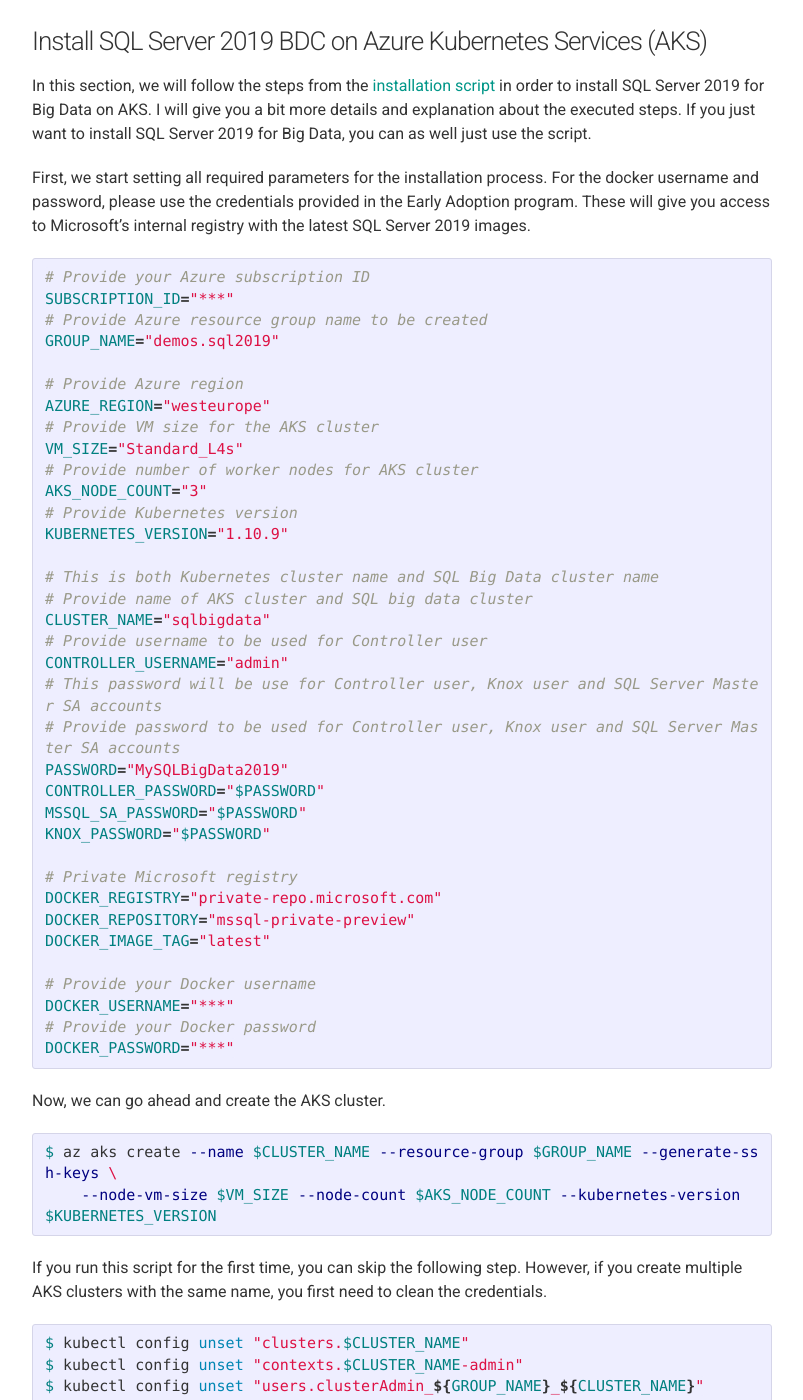
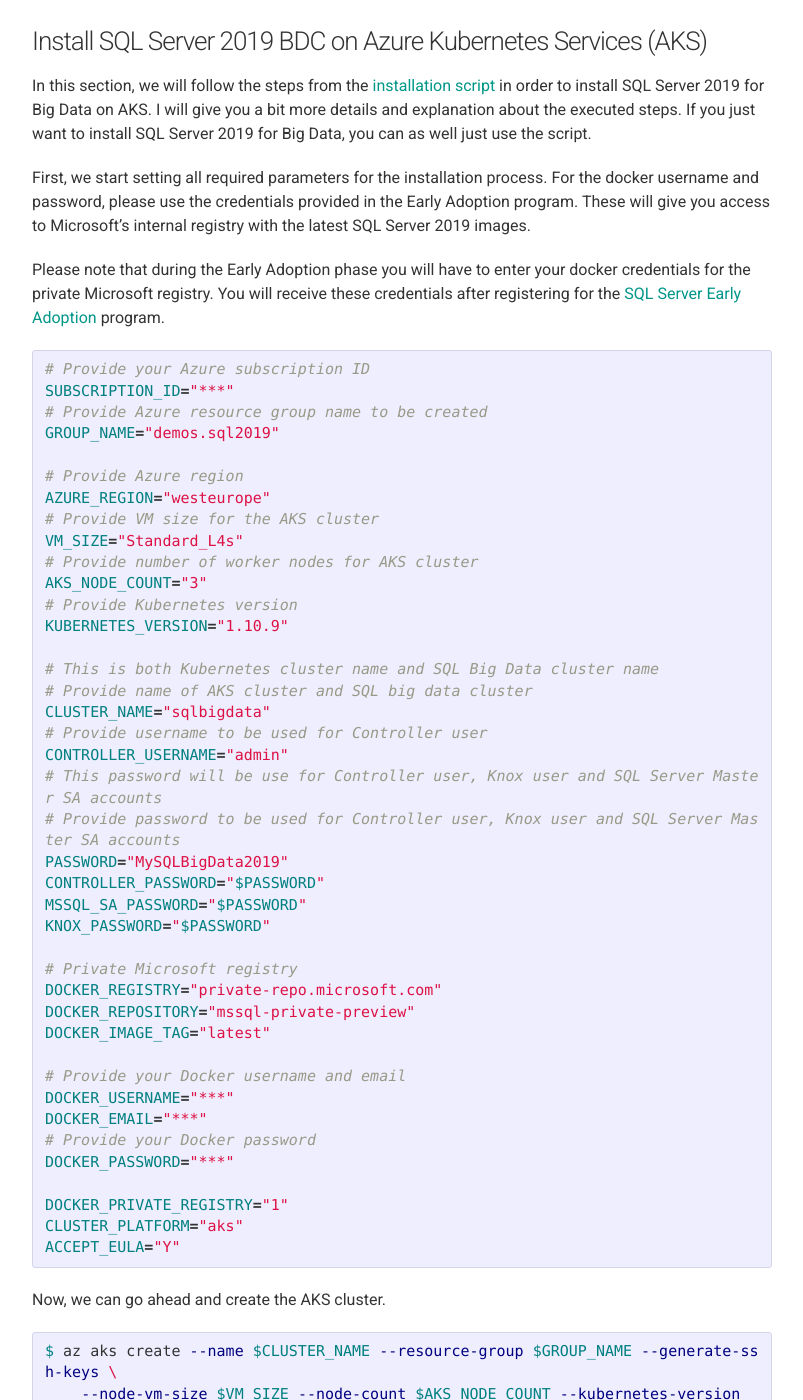
Before and after one commit to chaosmail/chaosmail.github.com, a Jekyll site: the page built from _posts/2019-02-01-getting-started-with-sql2019.md, in a window 1280 px wide and 1400 px high, scrolled down 5480 px. Shown: the whole window, without its empty margins (238-1041 px from the left). Built offline with Jekyll 4.4.1, drawn with Linux system fonts in a browser that asks for light colours; nearby versions of some CDN libraries; comment, search, counter and statistics services are not loaded.

Commit message:
add vars

````diff
--- a/_posts/2019-02-01-getting-started-with-sql2019.md
+++ b/_posts/2019-02-01-getting-started-with-sql2019.md
@@ -115,6 +115,8 @@
 
 First, we start setting all required parameters for the installation process. For the docker username and password, please use the credentials provided in the Early Adoption program. These will give you access to Microsoft's internal registry with the latest SQL Server 2019 images.
 
+Please note that during the Early Adoption phase you will have to enter your docker credentials for the private Microsoft registry. You will receive these credentials after registering for the [SQL Server Early Adoption][sql-server-2019-early-adoption] program.
+
 ```sh
 # Provide your Azure subscription ID
 SUBSCRIPTION_ID="***"
@@ -147,10 +149,15 @@
 DOCKER_REPOSITORY="mssql-private-preview"
 DOCKER_IMAGE_TAG="latest"
 
-# Provide your Docker username
+# Provide your Docker username and email
 DOCKER_USERNAME="***"
+DOCKER_EMAIL="***"
 # Provide your Docker password
 DOCKER_PASSWORD="***"
+
+DOCKER_PRIVATE_REGISTRY="1"
+CLUSTER_PLATFORM="aks"
+ACCEPT_EULA="Y"
 ```
 
 Now, we can go ahead and create the AKS cluster.
````
